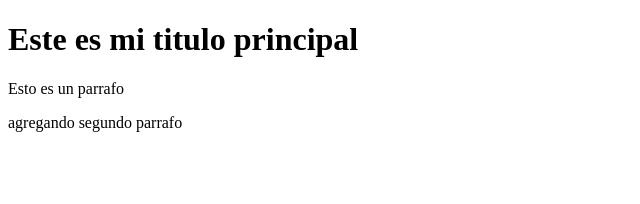
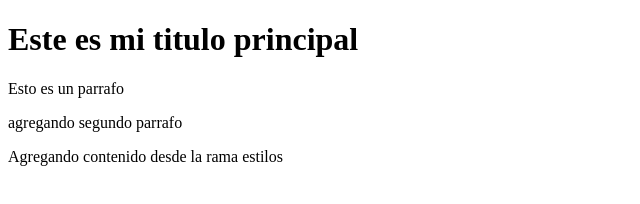
Before and after one commit to cesarfer123/proyecto-empresa-A, a plain HTML site: page index.html in a window 1280 px wide. Shown: the whole page, without its empty margins (0-640 px from the left). Drawn offline with Linux system fonts and the light colour scheme.

Commit message:
agregando contenido a la rama estilos

```diff
--- a/index.html
+++ b/index.html
@@ -10,5 +10,6 @@
     <h1>Este es mi titulo principal</h1>
     <p>Esto es un parrafo</p>
     <p>agregando segundo parrafo</p>
+    <p>Agregando contenido desde la rama estilos</p>
 </body>
 </html>
```
